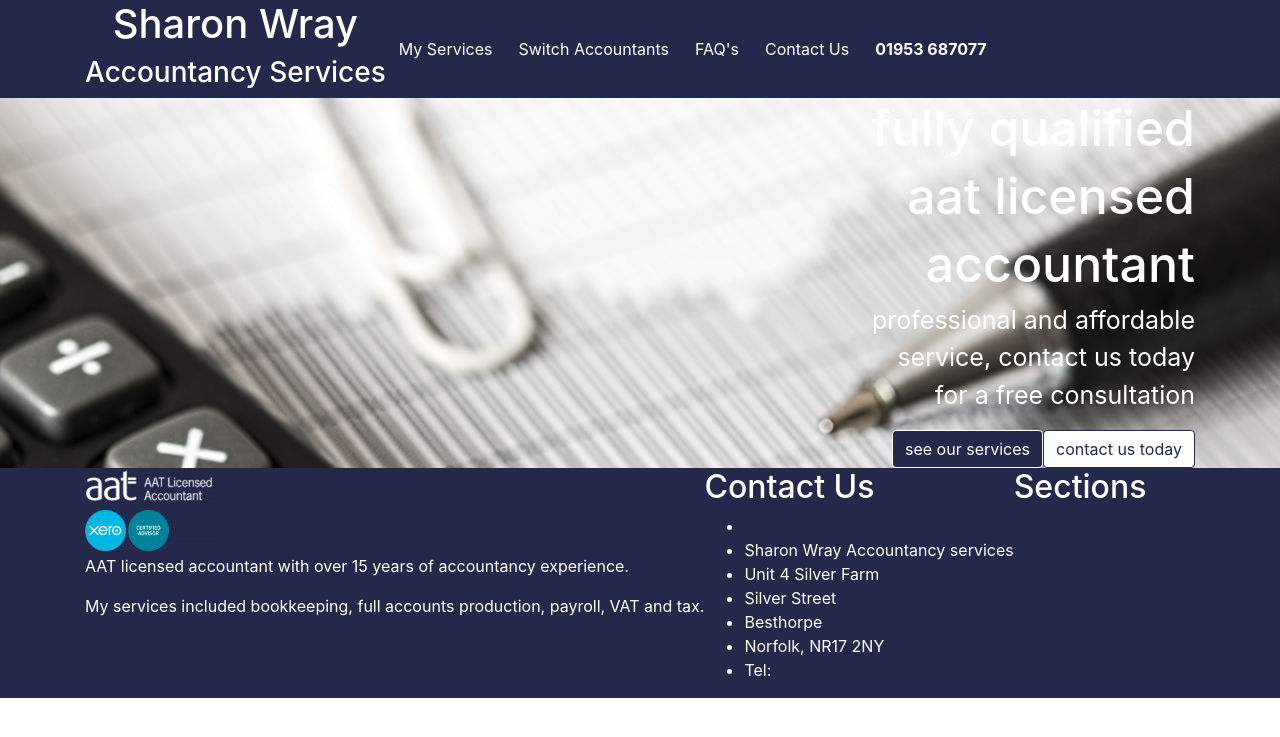
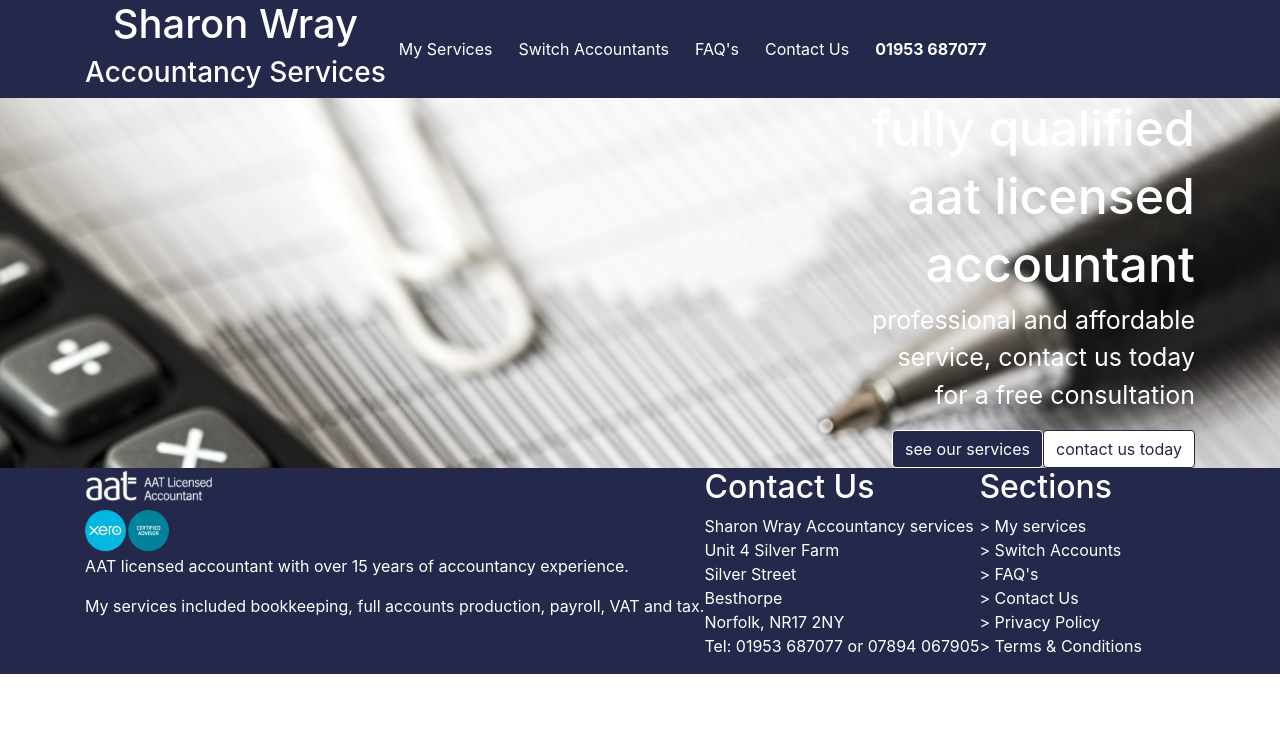
Before and after one commit to jacksendall/Pair-dev-ayden, a PHP site: page / in a window 1280 px wide. Shown: the top 737 px of the page. Run offline with PHP 8.4, Linux system fonts and the light colour scheme.

Commit message:
Commit update

```diff
--- a/footer.php
+++ b/footer.php
@@ -14,12 +14,24 @@
                     <li>Silver Street</li>
                     <li>Besthorpe</li>
                     <li>Norfolk, NR17 2NY</li>
-                    <li>Tel: </li>
+                    <li>Tel: 01953 687077 or 07894 067905</li>
                 </ul>
             </div>
             <div>
                 <h2>Sections</h2>
+                <ul>
+                    <li></li>
+                    <li>&gt My services</li>
+                    <li>&gt Switch Accounts</li>
+                    <li>&gt FAQ's</li>
+                    <li>&gt Contact Us</li>
+                    <li>&gt Privacy Policy</li>
+                    <li>&gt Terms &#38; Conditions</li>
+                </ul>
             </div>
+        </div>
+        <div class="container copy-right-wrapper">
+
         </div>
     </footer>
 </div>
--- a/style.css
+++ b/style.css
@@ -103,4 +103,9 @@ footer {
   display: flex;
   color: #fff;
 }
+
+footer ul {
+  list-style: none;
+  padding: 0px;
+}
 /*# sourceMappingURL=style.css.map */
--- a/style.scss
+++ b/style.scss
@@ -89,3 +89,8 @@ footer {
     display: flex;
     color: #fff;
 }
+
+footer ul {
+    list-style: none;
+    padding: 0px;
+}
```
Also changed, not shown: 1 other file.
